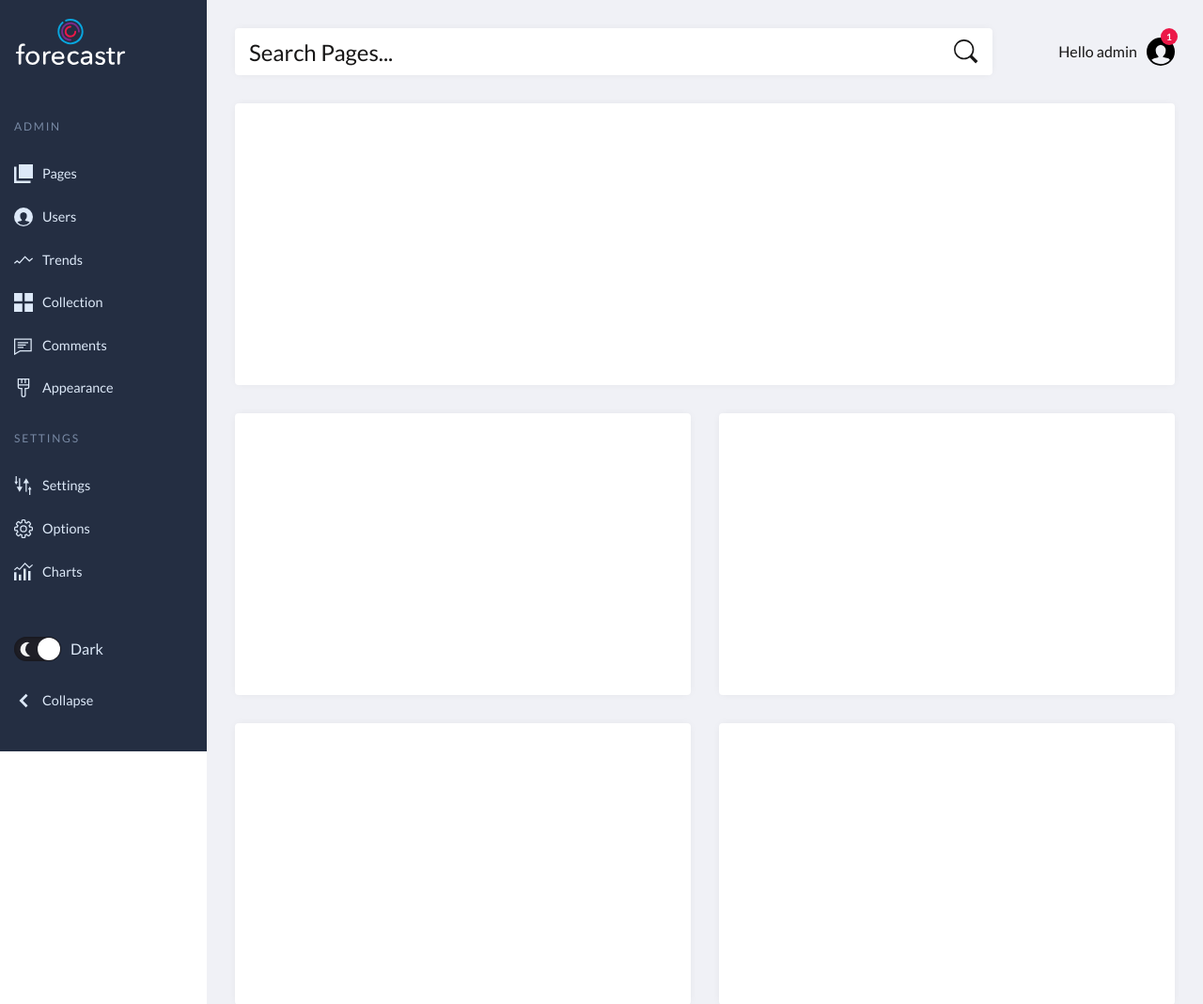
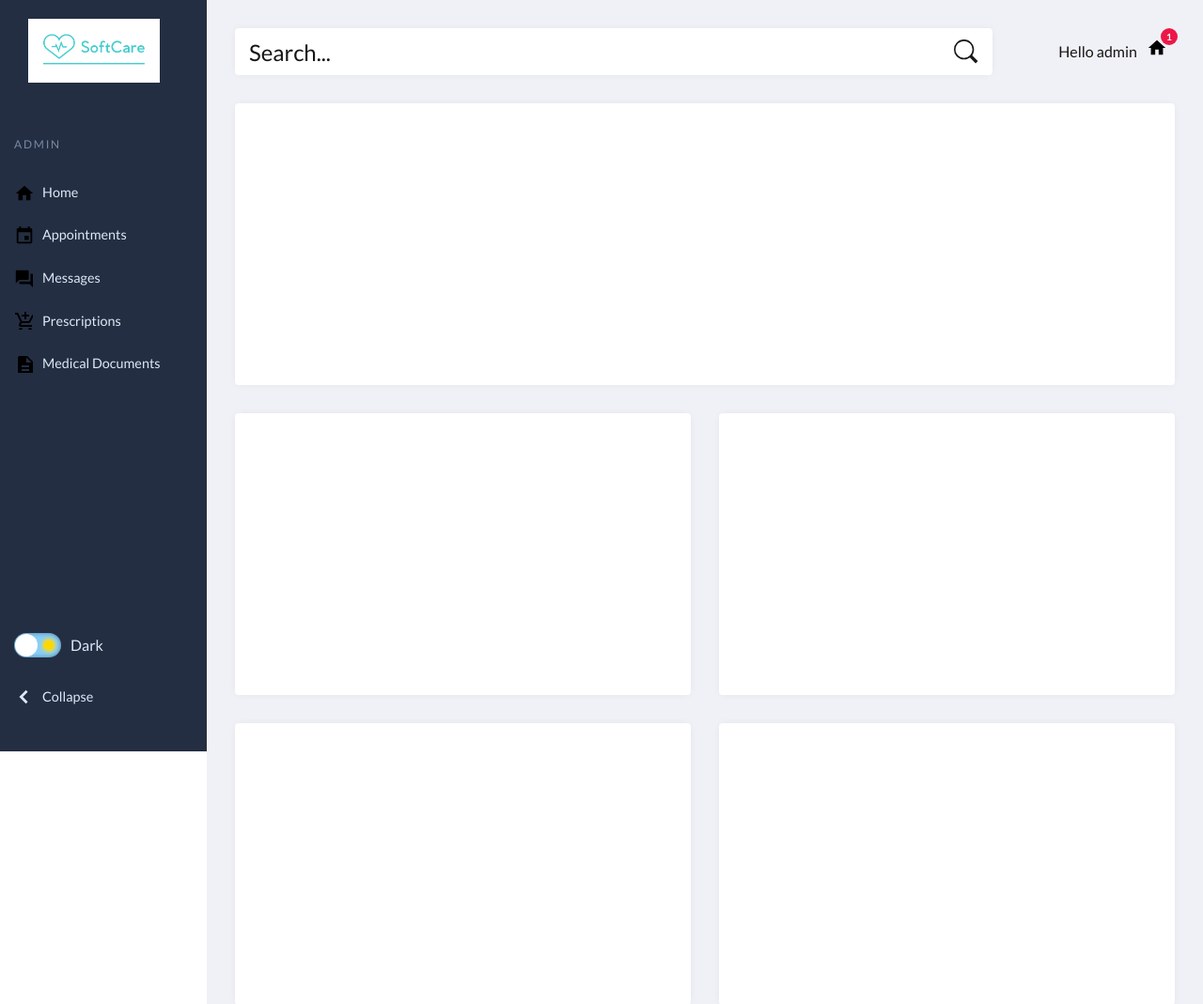
Before and after one commit to uino59/SoftCare, a PHP site: page /dashboard.php in a window 1280 px wide. Shown: the top 1069 px of the page at 94% size. Run offline with PHP 8.4, Linux system fonts and the light colour scheme; the visitor is signed in with stand-in values (Sample User, id 1).

Commit message:
update symbols and nav bar elements on dashboard

```diff
--- a/dashboard.php
+++ b/dashboard.php
@@ -67,51 +67,23 @@
   <symbol id="down" viewBox="0 0 16 16">
     <polygon points="3.81 4.38 8 8.57 12.19 4.38 13.71 5.91 8 11.62 2.29 5.91 3.81 4.38" />
   </symbol>
-  <symbol id="users" viewBox="0 0 16 16">
-    <path d="M8,0a8,8,0,1,0,8,8A8,8,0,0,0,8,0ZM8,15a7,7,0,0,1-5.19-2.32,2.71,2.71,0,0,1,1.7-1,13.11,13.11,0,0,0,1.29-.28,2.32,2.32,0,0,0,.94-.34,1.17,1.17,0,0,0-.27-.7h0A3.61,3.61,0,0,1,5.15,7.49,3.18,3.18,0,0,1,8,4.07a3.18,3.18,0,0,1,2.86,3.42,3.6,3.6,0,0,1-1.32,2.88h0a1.13,1.13,0,0,0-.27.69,2.68,2.68,0,0,0,.93.31,10.81,10.81,0,0,0,1.28.23,2.63,2.63,0,0,1,1.78,1A7,7,0,0,1,8,15Z" />
+  <symbol id="home" xmlns="http://www.w3.org/2000/svg" height="22px" viewBox="0 0 24 24" width="22px" fill="#000000">
+    <path d="M0 0h24v24H0z" fill="none"/><path d="M10 20v-6h4v6h5v-8h3L12 3 2 12h3v8z"/>
   </symbol>
-  <symbol id="collection" viewBox="0 0 16 16">
-    <rect width="7" height="7" />
-    <rect y="9" width="7" height="7" />
-    <rect x="9" width="7" height="7" />
-    <rect x="9" y="9" width="7" height="7" />
+  <symbol id="users" xmlns="http://www.w3.org/2000/svg" height="22px" viewBox="0 0 24 24" width="22px" fill="#000000">
+    <path d="M0 0h24v24H0z" fill="none"/><path d="M10 20v-6h4v6h5v-8h3L12 3 2 12h3v8z"/>
   </symbol>
-  <symbol id="charts" viewBox="0 0 16 16">
-    <polygon points="0.64 7.38 -0.02 6.63 2.55 4.38 4.57 5.93 9.25 0.78 12.97 4.37 15.37 2.31 16.02 3.07 12.94 5.72 9.29 2.21 4.69 7.29 2.59 5.67 0.64 7.38" />
-    <rect y="9" width="2" height="7" />
-    <rect x="12" y="8" width="2" height="8" />
-    <rect x="8" y="6" width="2" height="10" />
-    <rect x="4" y="11" width="2" height="5" />
+  <symbol id="appointments" xmlns="http://www.w3.org/2000/svg" height="22px" viewBox="0 0 24 24" width="22px" fill="#000000">
+    <path d="M0 0h24v24H0z" fill="none"/><path d="M17 12h-5v5h5v-5zM16 1v2H8V1H6v2H5c-1.11 0-1.99.9-1.99 2L3 19c0 1.1.89 2 2 2h14c1.1 0 2-.9 2-2V5c0-1.1-.9-2-2-2h-1V1h-2zm3 18H5V8h14v11z"/>
   </symbol>
-  <symbol id="comments" viewBox="0 0 16 16">
-    <path d="M0,16.13V2H15V13H5.24ZM1,3V14.37L5,12h9V3Z" />
-    <rect x="3" y="5" width="9" height="1" />
-    <rect x="3" y="7" width="7" height="1" />
-    <rect x="3" y="9" width="5" height="1" />
+  <symbol id="messages" xmlns="http://www.w3.org/2000/svg" height="22px" viewBox="0 0 24 24" width="22px" fill="#000000"><path d="M0 0h24v24H0z" fill="none"/>
+    <path d="M21 6h-2v9H6v2c0 .55.45 1 1 1h11l4 4V7c0-.55-.45-1-1-1zm-4 6V3c0-.55-.45-1-1-1H3c-.55 0-1 .45-1 1v14l4-4h10c.55 0 1-.45 1-1z"/>
   </symbol>
-  <symbol id="pages" viewBox="0 0 16 16">
-    <rect x="4" width="12" height="12" transform="translate(20 12) rotate(-180)" />
-    <polygon points="2 14 2 2 0 2 0 14 0 16 2 16 14 16 14 14 2 14" />
+  <symbol id="prescriptions" xmlns="http://www.w3.org/2000/svg" height="24px" viewBox="0 0 24 24" width="24px" fill="#000000">
+    <path d="M0 0h24v24H0zm18.31 6l-2.76 5z" fill="none"/><path d="M11 9h2V6h3V4h-3V1h-2v3H8v2h3v3zm-4 9c-1.1 0-1.99.9-1.99 2S5.9 22 7 22s2-.9 2-2-.9-2-2-2zm10 0c-1.1 0-1.99.9-1.99 2s.89 2 1.99 2 2-.9 2-2-.9-2-2-2zm-9.83-3.25l.03-.12.9-1.63h7.45c.75 0 1.41-.41 1.75-1.03l3.86-7.01L19.42 4h-.01l-1.1 2-2.76 5H8.53l-.13-.27L6.16 6l-.95-2-.94-2H1v2h2l3.6 7.59-1.35 2.45c-.16.28-.25.61-.25.96 0 1.1.9 2 2 2h12v-2H7.42c-.13 0-.25-.11-.25-.25z"/>
   </symbol>
-  <symbol id="appearance" viewBox="0 0 16 16">
-    <path d="M3,0V7A2,2,0,0,0,5,9H6v5a2,2,0,0,0,4,0V9h1a2,2,0,0,0,2-2V0Zm9,7a1,1,0,0,1-1,1H9v6a1,1,0,0,1-2,0V8H5A1,1,0,0,1,4,7V6h8ZM4,5V1H6V4H7V1H9V4h1V1h2V5Z" />
-  </symbol>
-  <symbol id="trends" viewBox="0 0 16 16">
-    <polygon points="0.64 11.85 -0.02 11.1 2.55 8.85 4.57 10.4 9.25 5.25 12.97 8.84 15.37 6.79 16.02 7.54 12.94 10.2 9.29 6.68 4.69 11.76 2.59 10.14 0.64 11.85" />
-  </symbol>
-  <symbol id="settings" viewBox="0 0 16 16">
-    <rect x="9.78" y="5.34" width="1" height="7.97" />
-    <polygon points="7.79 6.07 10.28 1.75 12.77 6.07 7.79 6.07" />
-    <rect x="4.16" y="1.75" width="1" height="7.97" />
-    <polygon points="7.15 8.99 4.66 13.31 2.16 8.99 7.15 8.99" />
-    <rect x="1.28" width="1" height="4.97" />
-    <polygon points="3.28 4.53 1.78 7.13 0.28 4.53 3.28 4.53" />
-    <rect x="12.84" y="11.03" width="1" height="4.97" />
-    <polygon points="11.85 11.47 13.34 8.88 14.84 11.47 11.85 11.47" />
-  </symbol>
-  <symbol id="options" viewBox="0 0 16 16">
-    <path d="M8,11a3,3,0,1,1,3-3A3,3,0,0,1,8,11ZM8,6a2,2,0,1,0,2,2A2,2,0,0,0,8,6Z" />
-    <path d="M8.5,16h-1A1.5,1.5,0,0,1,6,14.5v-.85a5.91,5.91,0,0,1-.58-.24l-.6.6A1.54,1.54,0,0,1,2.7,14L2,13.3a1.5,1.5,0,0,1,0-2.12l.6-.6A5.91,5.91,0,0,1,2.35,10H1.5A1.5,1.5,0,0,1,0,8.5v-1A1.5,1.5,0,0,1,1.5,6h.85a5.91,5.91,0,0,1,.24-.58L2,4.82A1.5,1.5,0,0,1,2,2.7L2.7,2A1.54,1.54,0,0,1,4.82,2l.6.6A5.91,5.91,0,0,1,6,2.35V1.5A1.5,1.5,0,0,1,7.5,0h1A1.5,1.5,0,0,1,10,1.5v.85a5.91,5.91,0,0,1,.58.24l.6-.6A1.54,1.54,0,0,1,13.3,2L14,2.7a1.5,1.5,0,0,1,0,2.12l-.6.6a5.91,5.91,0,0,1,.24.58h.85A1.5,1.5,0,0,1,16,7.5v1A1.5,1.5,0,0,1,14.5,10h-.85a5.91,5.91,0,0,1-.24.58l.6.6a1.5,1.5,0,0,1,0,2.12L13.3,14a1.54,1.54,0,0,1-2.12,0l-.6-.6a5.91,5.91,0,0,1-.58.24v.85A1.5,1.5,0,0,1,8.5,16ZM5.23,12.18l.33.18a4.94,4.94,0,0,0,1.07.44l.36.1V14.5a.5.5,0,0,0,.5.5h1a.5.5,0,0,0,.5-.5V12.91l.36-.1a4.94,4.94,0,0,0,1.07-.44l.33-.18,1.12,1.12a.51.51,0,0,0,.71,0l.71-.71a.5.5,0,0,0,0-.71l-1.12-1.12.18-.33a4.94,4.94,0,0,0,.44-1.07l.1-.36H14.5a.5.5,0,0,0,.5-.5v-1a.5.5,0,0,0-.5-.5H12.91l-.1-.36a4.94,4.94,0,0,0-.44-1.07l-.18-.33L13.3,4.11a.5.5,0,0,0,0-.71L12.6,2.7a.51.51,0,0,0-.71,0L10.77,3.82l-.33-.18a4.94,4.94,0,0,0-1.07-.44L9,3.09V1.5A.5.5,0,0,0,8.5,1h-1a.5.5,0,0,0-.5.5V3.09l-.36.1a4.94,4.94,0,0,0-1.07.44l-.33.18L4.11,2.7a.51.51,0,0,0-.71,0L2.7,3.4a.5.5,0,0,0,0,.71L3.82,5.23l-.18.33a4.94,4.94,0,0,0-.44,1.07L3.09,7H1.5a.5.5,0,0,0-.5.5v1a.5.5,0,0,0,.5.5H3.09l.1.36a4.94,4.94,0,0,0,.44,1.07l.18.33L2.7,11.89a.5.5,0,0,0,0,.71l.71.71a.51.51,0,0,0,.71,0Z" />
+  <symbol id="medicaldocs" xmlns="http://www.w3.org/2000/svg" height="24px" viewBox="0 0 24 24" width="24px" fill="#000000"><path d="M0 0h24v24H0z" fill="none"/>
+    <path d="M14 2H6c-1.1 0-1.99.9-1.99 2L4 20c0 1.1.89 2 1.99 2H18c1.1 0 2-.9 2-2V8l-6-6zm2 16H8v-2h8v2zm0-4H8v-2h8v2zm-3-5V3.5L18.5 9H13z"/>
   </symbol>
   <symbol id="collapse" viewBox="0 0 16 16">
     <polygon points="11.62 3.81 7.43 8 11.62 12.19 10.09 13.71 4.38 8 10.09 2.29 11.62 3.81" />
@@ -124,11 +96,11 @@
 
 <header class="page-header">
   <nav>
-    <a href="#0" aria-label="forecastr logo" class="logo">
-      <svg width="140" height="49">
-        <use xlink:href="#logo"></use>
-      </svg>
-    </a>
+    <div>
+      <a href="#0" aria-label="logo" class="logo">
+          <img src="img/full-logo.PNG" alt="logo" class="logo" width="140" height="auto">
+      </a>
+    </div>
     <button class="toggle-mob-menu" aria-expanded="false" aria-label="open menu">
       <svg width="20" height="20" aria-hidden="true">
         <use xlink:href="#down"></use>
@@ -141,81 +113,53 @@
       <li>
         <a href="#0">
           <svg>
-            <use xlink:href="#pages"></use>
+            <use xlink:href="#home"></use>
           </svg>
-          <span>Pages</span>
+          <span>Home</span>
         </a>
       </li>
       <li>
         <a href="#0">
           <svg>
-            <use xlink:href="#users"></use>
+            <use xlink:href="#appointments"></use>
           </svg>
-          <span>Users</span>
+          <span>Appointments</span>
         </a>
       </li>
       <li>
         <a href="#0">
           <svg>
-            <use xlink:href="#trends"></use>
+            <use xlink:href="#messages"></use>
           </svg>
-          <span>Trends</span>
+          <span>Messages</span>
         </a>
       </li>
       <li>
         <a href="#0">
           <svg>
-            <use xlink:href="#collection"></use>
+            <use xlink:href="#prescriptions"></use>
           </svg>
-          <span>Collection</span>
+          <span>Prescriptions</span>
         </a>
       </li>
       <li>
         <a href="#0">
           <svg>
-            <use xlink:href="#comments"></use>
+            <use xlink:href="#medicaldocs"></use>
           </svg>
-          <span>Comments</span>
+          <span>Medical Documents</span>
         </a>
       </li>
+
+      <! -- Lazy spacing -->
       <li>
-        <a href="#0">
-          <svg>
-            <use xlink:href="#appearance"></use>
-          </svg>
-          <span>Appearance</span>
-        </a>
       </li>
-      <li class="menu-heading">
-        <h3>Settings</h3>
-      </li>
+
       <li>
-        <a href="#0">
-          <svg>
-            <use xlink:href="#settings"></use>
-          </svg>
-          <span>Settings</span>
-        </a>
-      </li>
-      <li>
-        <a href="#0">
-          <svg>
-            <use xlink:href="#options"></use>
-          </svg>
-          <span>Options</span>
-        </a>
-      </li>
-      <li>
-        <a href="#0">
-          <svg>
-            <use xlink:href="#charts"></use>
-          </svg>
-          <span>Charts</span>
-        </a>
-      </li>
-      <li>
+
+
         <div class="switch">
-          <input type="checkbox" id="mode" checked>
+          <input type="checkbox" id="mode" unchecked>
           <label for="mode">
             <span></span>
             <span>Dark</span>
@@ -234,7 +178,7 @@
 <section class="page-content">
   <section class="search-and-user">
     <form>
-      <input type="search" placeholder="Search Pages...">
+      <input type="search" placeholder="Search...">
       <button type="submit" aria-label="submit form">
         <svg aria-hidden="true">
           <use xlink:href="#search"></use>
```
